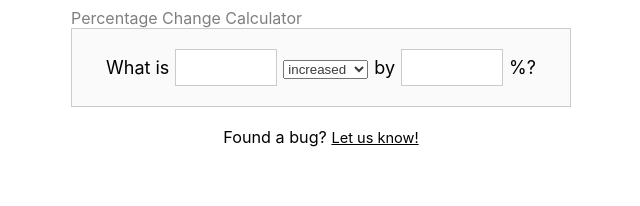
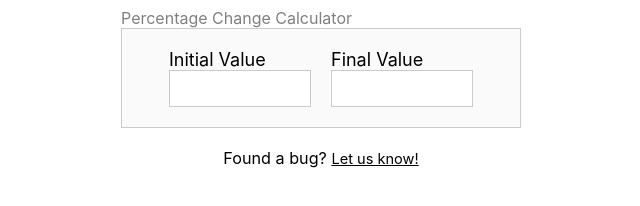
Before and after one commit to ArtificerArturo/percentage-change-calculators, a plain HTML site: page index.html in a window 1280 px wide. Shown: the whole page, without its empty margins (319-959 px from the left). Drawn offline with Linux system fonts and the light colour scheme.

Commit message:
Reworked due to feedback

```diff
--- a/index.html
+++ b/index.html
@@ -9,33 +9,30 @@
 
    <body>
       <script src="script.js" defer></script>
+
       <div class="calculatorcontainer" id="percentChange">
          <div class="title">Percentage Change Calculator</div>
          <div class="background">
             <div class="calculatorGuts">
-               <div>What is</div>
-               <div class="input">
-                  <input onkeyup="calculatePercentChange()" id="wholeInput" type="number" />
+               <div calss="labelInputCombo">
+                  <label for="initialInput">Initial Value</label>
+                  <div class="input">
+                     <input onkeyup="calculatePercentChange()" id="initialInput" type="number" />
+                  </div>
                </div>
-               <div>
-                  <select onchange="calculatePercentChange()" id="dropdown">
-                     <option value="increased">increased</option>
-                     <option value="decreased">decreased</option>
-                  </select>
+               <div calss="labelInputCombo">
+                  <label for="finalInput">Final Value</label>
+                  <div class="input">
+                     <input onkeyup="calculatePercentChange()" id="finalInput" type="number" />
+                  </div>
                </div>
-               <div>by</div>
-
-               <div class="input">
-                  <input onkeyup="calculatePercentChange()" id="percentInput" type="number" />
-               </div>
-               <div>%?</div>
             </div>
          </div>
          <div id="bugLink" style="text-align: center; margin-bottom: 20px; font-size: 90%">
             Found a bug?
             <a
                class="ylist"
-               href="https://airtable.com/appR7FfpamrmFpTmL/pagGUR4cIuGPtr6cm/form?prefill_Calculator=PercentCalculator&amp;hide_Calculator=true"
+               href="https://airtable.com/appR7FfpamrmFpTmL/pagGUR4cIuGPtr6cm/form?prefill_Calculator=PercentChangeCalculator&amp;hide_Calculator=true"
                target="_blank"
                rel="noopener"
                >Let us know!</a
--- a/script.js
+++ b/script.js
@@ -1,35 +1,39 @@
 function calculatePercentChange() {
-   const numberInput = document.querySelector("#percentChange #wholeInput")
-   const percentInput = document.querySelector("#percentChange #percentInput")
-   const dropdown = document.querySelector("#percentChange #dropdown")
+   const initialInput = document.querySelector("#percentChange #initialInput")
+   const finalInput = document.querySelector("#percentChange #finalInput")
    const backgroundElement = document.querySelector("#percentChange .background")
 
-   let number = parseFloat(numberInput.value)
-   let percent = parseFloat(percentInput.value)
+   let initial = parseFloat(initialInput.value)
+   let final = parseFloat(finalInput.value)
    let result = 0
-
-   if (dropdown.value == "increased") {
-      result = number * (percent / 100 + 1)
-   } else if (dropdown.value == "decreased") {
-      result = number * (1 - percent / 100)
-   }
-   console.log(result)
+   let direction = ""
 
    if (document.querySelector("#percentChange .result")) {
       document.querySelector("#percentChange .result").remove()
    }
 
-   if (isNaN(number) || isNaN(percent)) return
+   if (isNaN(initial) || isNaN(final)) return
 
    let resultElement = document.createElement("div")
    resultElement.setAttribute("class", "result")
 
-   if (isNaN(result)) {
-      resultElement.innerHTML = `Answer: <strong>Undefined</strong>.`
+   if (final > initial) {
+      direction = "increase"
+      result = ((final - initial) / initial) * 100
+   } else if (initial > final) {
+      direction = "decrease"
+      result = (final / initial - 1) * -100
+   } else if (initial == final) {
+      direction = "increase"
+      result = 0
+   }
+
+   if (isNaN(result) || result == "Infinity") {
+      resultElement.innerHTML = `Answer: <strong>Undefined</strong>`
    } else {
-      resultElement.innerHTML = `Answer: ${resultConditioner(number)} ${dropdown.value} by ${resultConditioner(
-         percent
-      )}% is <strong>${resultConditioner(result)}</strong>.`
+      resultElement.innerHTML = `Answer: ${resultConditioner(final)} is a <strong>${resultConditioner(
+         result
+      )}%</strong> ${direction} from ${resultConditioner(initial)}`
    }
    backgroundElement.appendChild(resultElement)
 }
--- a/style.css
+++ b/style.css
@@ -1,5 +1,5 @@
 #percentChange {
-   max-width: 500px;
+   max-width: 400px;
    margin: 0 auto;
    font-family: -apple-system, system-ui, BlinkMacSystemFont, "Segoe UI", Helvetica, Arial, sans-serif,
       "Apple Color Emoji", "Segoe UI Emoji", "Segoe UI Symbol";
@@ -25,16 +25,12 @@
    padding: 10px;
    background-color: white;
    border: solid 1px #cbcbcb;
-   width: 80px;
-}
-
-#percentChange select {
-   color: #3a3a3a;
+   width: 120px;
 }
 
 #percentChange .calculatorGuts {
    display: flex;
-   gap: 6px;
+   gap: 20px;
    align-items: center;
 }
 
```
